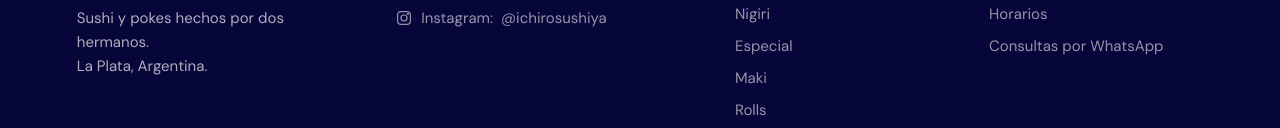
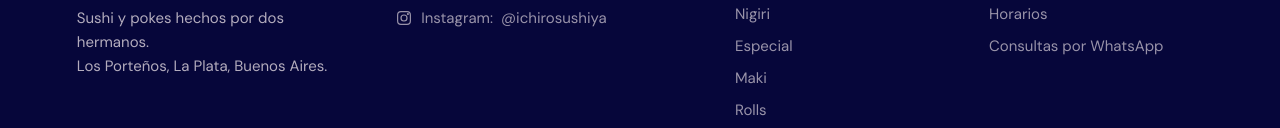
Before and after one commit to ichirosushiya-rgb/ichiro-sushiya, a plain HTML site: page public/index.html in a window 1280 px wide. Shown: the part 4226-4354 px from the top of the page. Drawn offline with Linux system fonts and the light colour scheme; no server answers.

Commit message:
Cambio de ubicacion

```diff
--- a/public/index.html
+++ b/public/index.html
@@ -284,7 +284,7 @@
   <div class="pie-grid">
     <div class="pie-marca">
       <a class="marca" href="#"><span class="koi-mini" aria-hidden="true"></span>Ichiro Sushiya</a>
-      <p>Sushi y pokes hechos por dos hermanos.<br>La Plata, Argentina.</p>
+      <p>Sushi y pokes hechos por dos hermanos.<br>Los Porteños, La Plata, Buenos Aires.</p>
     </div>
     <div>
       <h3>Contacto</h3>
```
